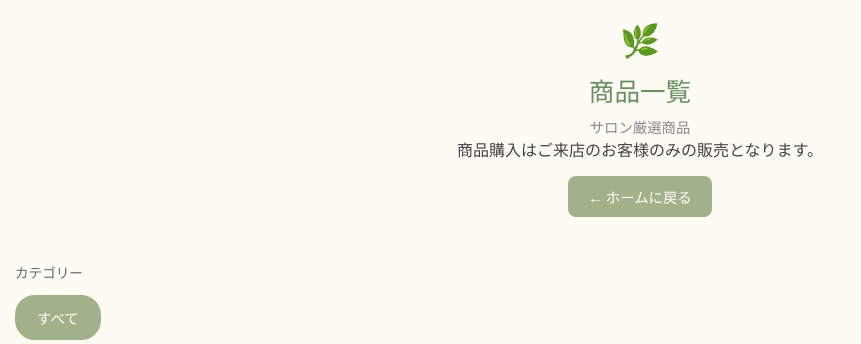
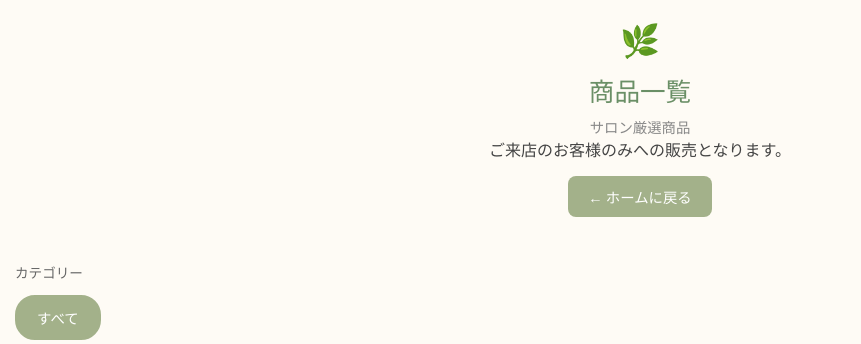
Before and after one commit to nitroskd/salon-booking, a FastAPI app: page /shop in a window 1280 px wide. Shown: the top 344 px of the page, without its empty margins (0-861 px from the left). Run offline with FastAPI, Linux system fonts and the light colour scheme; data that the repository does not hold is empty; some libraries are stand-ins or nearby versions.

Commit message:
shop.html を更新

```diff
--- a/templates/shop.html
+++ b/templates/shop.html
@@ -275,7 +275,7 @@
     <h1>商品一覧</h1>
     <p class="subtitle">サロン厳選商品</p>
     <div class="note">
-        商品購入はご来店のお客様のみの販売となります。
+        ご来店のお客様のみへの販売となります。
       </div>
     <a href="/home" class="back-link">← ホームに戻る</a>
   </div>
```
